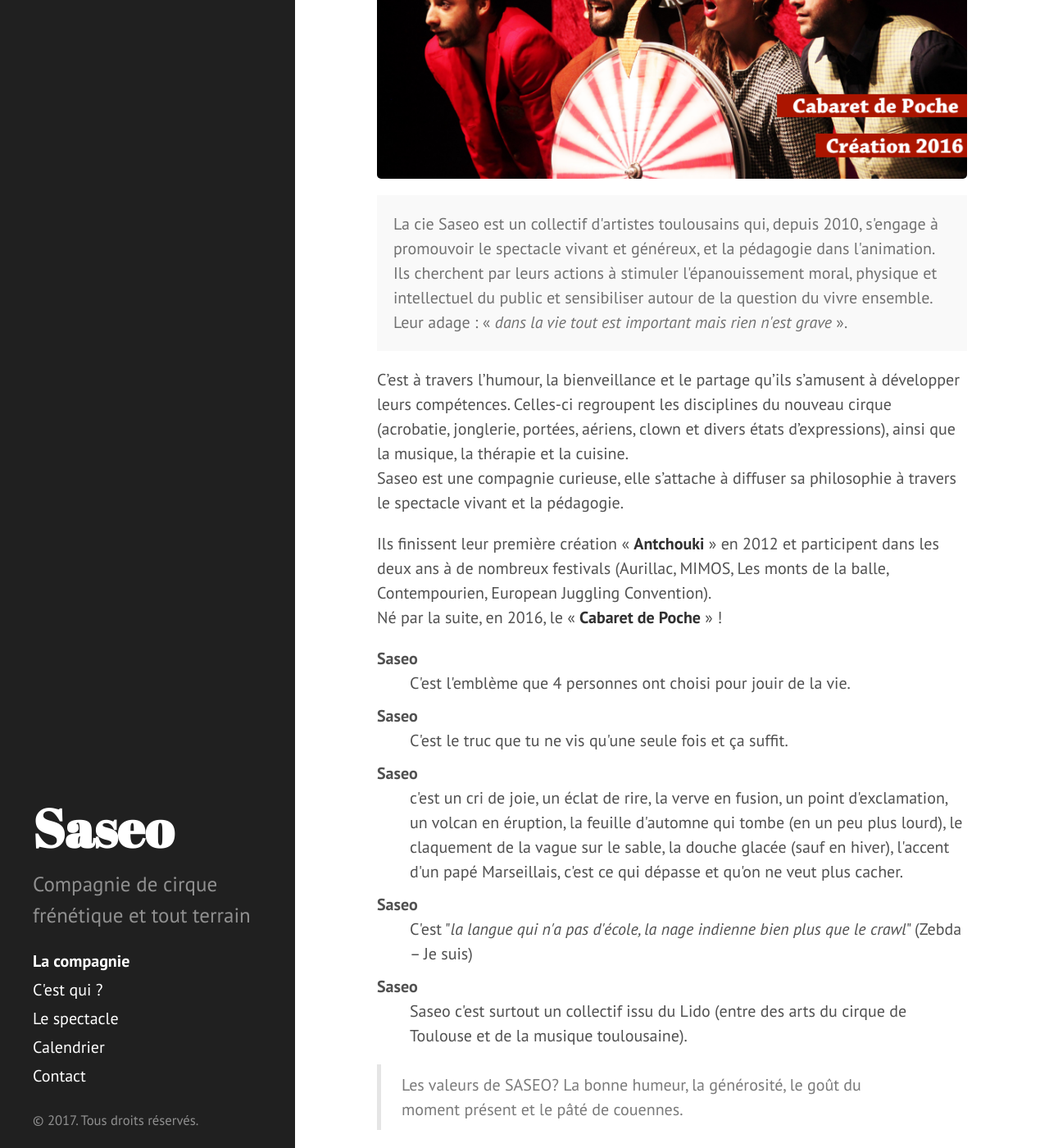
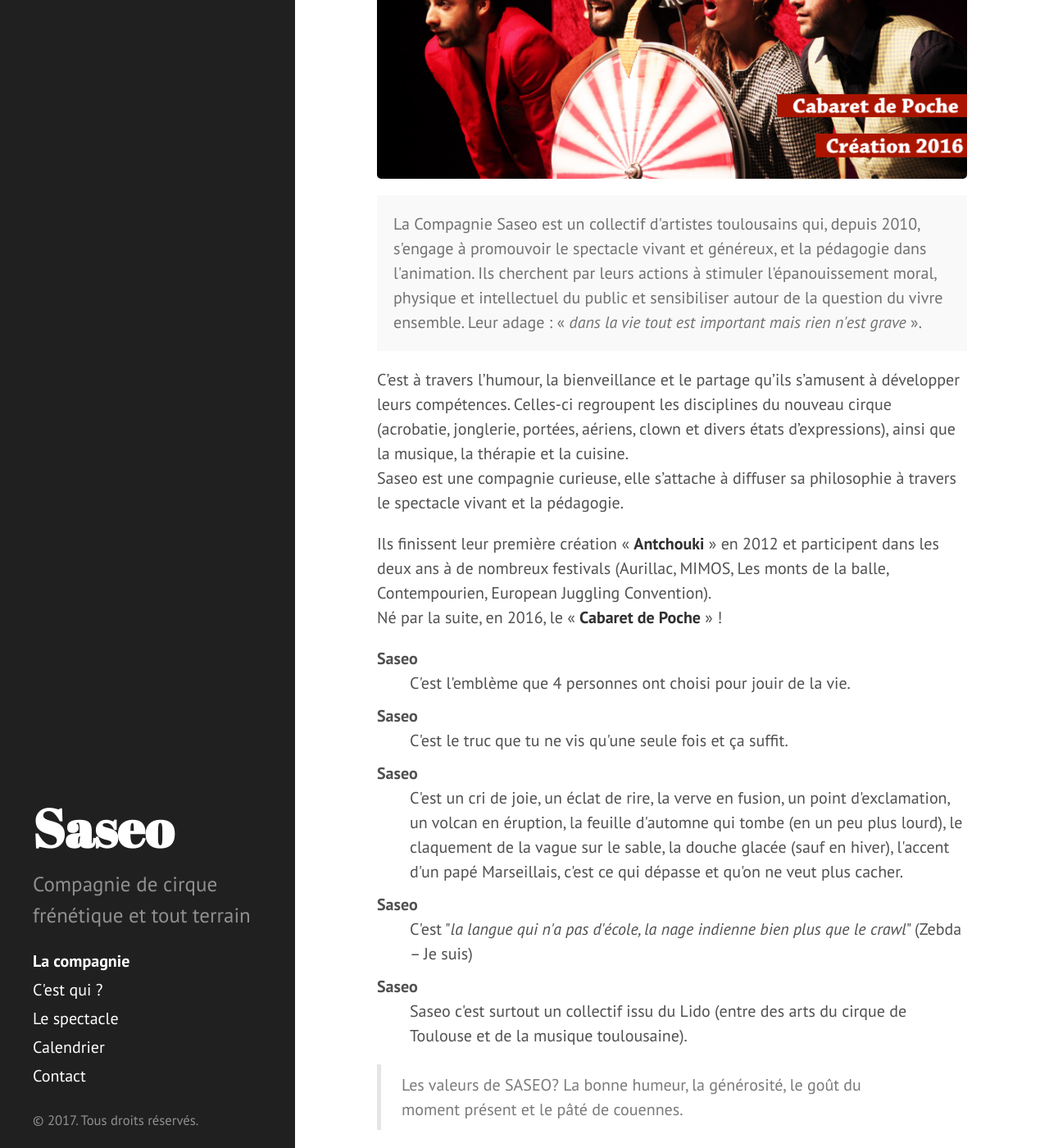
Before and after one commit to rizoom/saseo.org, a Jekyll site: the page built from index.md, in a window 1280 px wide and 1400 px high, scrolled down 432 px. Shown: the whole window at 82% size. Built offline with Jekyll 4.4.1, drawn with Linux system fonts in a browser that asks for light colours.

Commit message:
Changement texte accueil
On fait quelques essais avec flo et olivier.

```diff
--- a/index.md
+++ b/index.md
@@ -7,7 +7,7 @@ sidebar_order: 0
 ![Saseo sur scène lors du cabaret de poche]({{ site.baseurl }}/public/img/saseo-main.png "Compagnie Saseo - Cabaret de poche - Création 2016")
 
 <p class="message">
-  La cie Saseo est un collectif d'artistes toulousains qui, depuis 2010, s'engage à promouvoir le spectacle vivant et généreux, et la pédagogie dans l'animation. Ils cherchent par leurs actions à stimuler l'épanouissement moral, physique et intellectuel du public et sensibiliser autour de la question du vivre ensemble. Leur adage : « <em>dans la vie tout est important mais rien n'est grave</em> ».
+  La Compagnie Saseo est un collectif d'artistes toulousains qui, depuis 2010, s'engage à promouvoir le spectacle vivant et généreux, et la pédagogie dans l'animation. Ils cherchent par leurs actions à stimuler l'épanouissement moral, physique et intellectuel du public et sensibiliser autour de la question du vivre ensemble. Leur adage : « <em>dans la vie tout est important mais rien n'est grave</em> ».
 </p>
 
 C'est à travers l'humour, la bienveillance et le partage qu'ils s'amusent à développer leurs compétences. Celles-ci regroupent les disciplines du nouveau cirque (acrobatie, jonglerie, portées, aériens, clown et divers états d'expressions), ainsi que la musique, la thérapie et la cuisine.
@@ -22,7 +22,7 @@ Né par la suite, en 2016, le « **Cabaret de Poche** » !
   <dt>Saseo</dt>
   <dd>C'est le truc que tu ne vis qu'une seule fois et ça suffit.</dd>
   <dt>Saseo</dt>
-  <dd>c'est un cri de joie, un éclat de rire, la verve en fusion, un point d'exclamation, un volcan en éruption, la feuille d'automne qui tombe (en un peu plus lourd), le claquement de la vague sur le sable, la douche glacée (sauf en hiver), l'accent d'un papé Marseillais, c'est ce qui dépasse et qu'on ne veut plus cacher.</dd>
+  <dd>C'est un cri de joie, un éclat de rire, la verve en fusion, un point d'exclamation, un volcan en éruption, la feuille d'automne qui tombe (en un peu plus lourd), le claquement de la vague sur le sable, la douche glacée (sauf en hiver), l'accent d'un papé Marseillais, c'est ce qui dépasse et qu'on ne veut plus cacher.</dd>
   <dt>Saseo</dt>
   <dd>C'est "<em>la langue qui n'a pas d'école, la nage indienne bien plus que le crawl</em>" (Zebda – Je suis)</dd>
   <dt>Saseo</dt>
```
